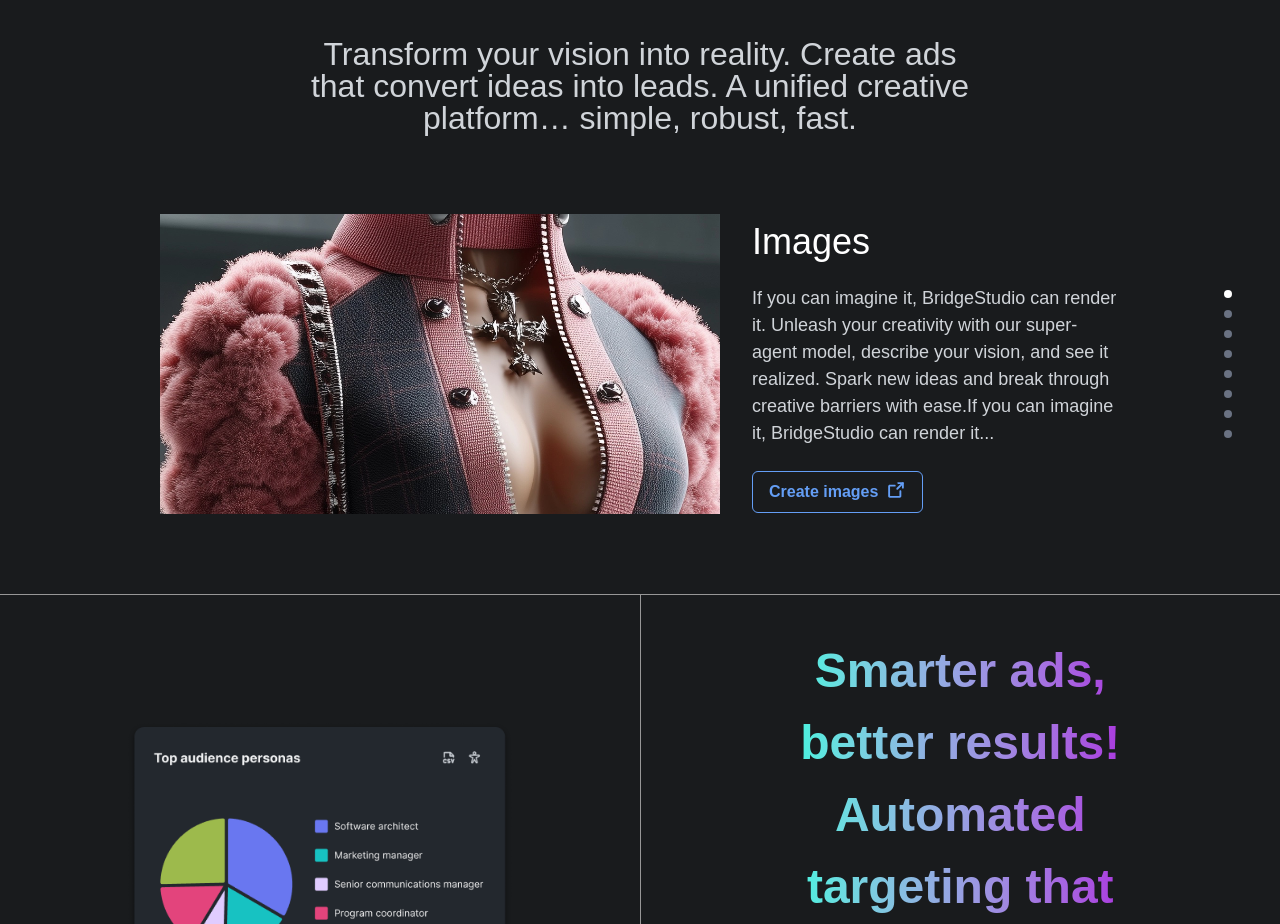
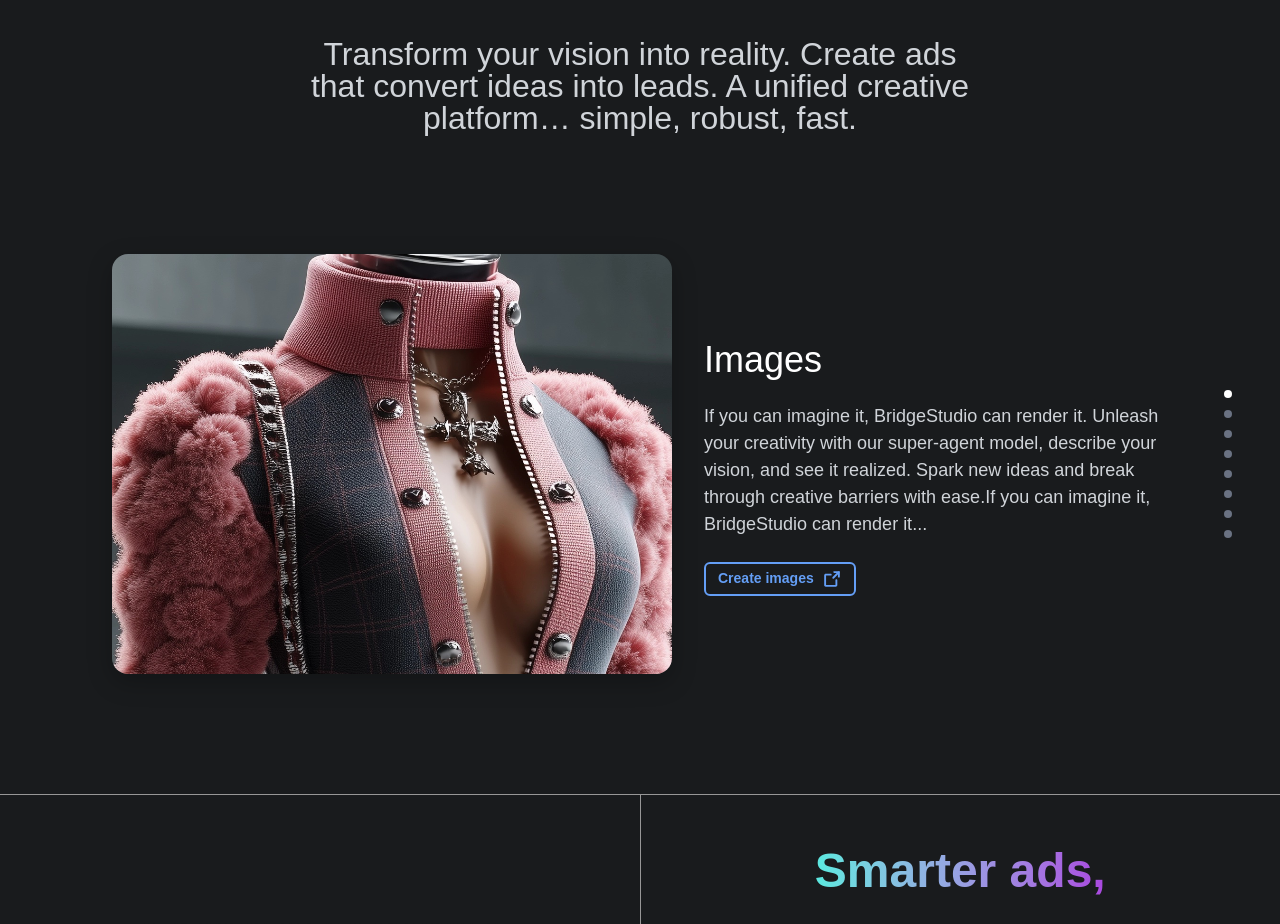
Before and after one commit to Abdulsamikamran/bridge-media-website, a Next.js app: page / in a window 1280 px wide. Shown: the part 1366-2290 px from the top of the page. Built offline with nearby package versions, Linux system fonts and the light colour scheme.

Commit message:
Carousel Updated
Animation still needs work

```diff
--- a/src/app/globals.css
+++ b/src/app/globals.css
@@ -1,4 +1,4 @@
-@import "tailwindcss";
+@import 'tailwindcss';
 
 /* ==================== */
 /* Root Theme Variables */
@@ -87,7 +87,29 @@ body {
   transition: background 0.2s ease;
 }
 .btn-outline {
-  @apply border border-[#649ef5] flex bg-none text-[#649ef5] font-semibold px-4 py-2 rounded-md;
+  display: inline-flex;
+  height: 34px;
+  padding: 7px 12px;
+  justify-content: center;
+  align-items: center;
+  gap: 4px;
+  border-radius: 6px;
+  border: 2px solid #649ef5;
+  background: transparent;
+  color: #649ef5;
+  font-size: 14px;
+  font-weight: 700;
+}
+
+.btn-outline img {
+  margin-left: 4px;
+}
+
+/* Disabled state */
+.btn-outline:disabled {
+  border-color: rgba(100, 158, 245, 0.5);
+  color: #446392;
+  cursor: not-allowed;
 }
 
 .btn-primary:hover {
@@ -99,3 +121,71 @@ body {
 .sub-text {
   @apply font-normal text-[32px] text-center leading-[100%] text-[#D0D4D9];
 }
+
+/* ================= */
+/* Carousel Animations */
+/* ================= */
+
+@keyframes slideInFromBottom {
+  0% {
+    transform: translateY(100%);
+    opacity: 0;
+  }
+  100% {
+    transform: translateY(0);
+    opacity: 1;
+  }
+}
+
+@keyframes slideOutToBottom {
+  0% {
+    transform: translateY(0);
+    opacity: 1;
+  }
+  100% {
+    transform: translateY(100%);
+    opacity: 0;
+  }
+}
+
+@keyframes fadeIn {
+  0% {
+    opacity: 0;
+  }
+  100% {
+    opacity: 1;
+  }
+}
+
+@keyframes fadeOut {
+  0% {
+    opacity: 1;
+  }
+  100% {
+    opacity: 0;
+  }
+}
+
+.carousel-slide-active {
+  animation: slideInFromBottom 0.8s ease-out forwards;
+  transform-origin: bottom center;
+}
+
+.carousel-slide-inactive {
+  animation: slideOutToBottom 0.8s ease-in forwards;
+  transform-origin: bottom center;
+}
+
+.carousel-text-active {
+  animation: fadeIn 0.8s ease-out forwards;
+}
+
+.carousel-text-inactive {
+  animation: fadeOut 0.8s ease-in forwards;
+}
+
+.carousel-image {
+  @apply rounded-2xl overflow-hidden;
+  aspect-ratio: 4/3;
+  box-shadow: 0px 8px 24px rgba(0, 0, 0, 0.25);
+}
--- a/src/components/ScrollCarosel.js
+++ b/src/components/ScrollCarosel.js
@@ -1,247 +1,249 @@
-"use client";
+'use client'
 
-import { useEffect, useRef, useState } from "react";
-import Image from "next/image";
+import { useEffect, useRef, useState } from 'react'
+import Image from 'next/image'
 
 const carouselData = [
   {
     id: 1,
-    title: "Images",
+    title: 'Images',
     description:
-      "If you can imagine it, BridgeStudio can render it. Unleash your creativity with our super-agent model, describe your vision, and see it realized. Spark new ideas and break through creative barriers with ease.If you can imagine it, BridgeStudio can render it...",
-    buttonText: "Create images",
-    image: "/assets/images/img-1.png",
+      'If you can imagine it, BridgeStudio can render it. Unleash your creativity with our super-agent model, describe your vision, and see it realized. Spark new ideas and break through creative barriers with ease.If you can imagine it, BridgeStudio can render it...',
+    buttons: [{ text: 'Create images', icon: '/assets/arrow-square-out.svg' }],
+    image: '/assets/images/img-1.png',
   },
   {
     id: 2,
-    title: "ADs",
+    title: 'ADs',
     description:
-      "Create winning ads in minutes… watch your ideas come to life, from ideation to publication with BridgeStudio—sketch, tweak, and see your vision unfold right before your eyes. Create, refine, repeat—it’s creativity in motion! ",
-    buttonText: "Create ads",
-    image: "/assets/images/img-2.png",
+      "Create winning ads in minutes… watch your ideas come to life, from ideation to publication with BridgeStudio—sketch, tweak, and see your vision unfold right before your eyes. Create, refine, repeat—it's creativity in motion! ",
+    buttons: [{ text: 'Create ads', icon: '/assets/arrow-square-out.svg' }],
+    image: '/assets/images/img-2.png',
   },
   {
     id: 3,
-    title: "Reels/shorts",
+    title: 'Reels/shorts',
     description:
-      "BridgeStudio turns your vision into stunning videos in seconds. No cameras, no actors, no editing headaches—just instant, high-def magic with a few clicks. Create the right video for the right channel in minutes.",
-    buttonText: "Create reels/shorts",
-    image: "/assets/images/img-3.png",
+      'BridgeStudio turns your vision into stunning videos in seconds. No cameras, no actors, no editing headaches—just instant, high-def magic with a few clicks. Create the right video for the right channel in minutes.',
+    buttons: [
+      { text: 'Create reels/shorts', icon: '/assets/arrow-square-out.svg' },
+      { text: 'Learn more', icon: '/assets/arrow-square-out.svg' },
+    ],
+    image: '/assets/images/img-3.png',
   },
   {
     id: 4,
-    title: "Sales",
+    title: 'Sales',
     description:
-      "Video converts! Capture your target audience and boost conversions faster with powerful, attention-grabbing content that drives results.",
-    buttonText: "Create videos",
-    image: "/assets/images/img-4.png",
+      'Video converts! Capture your target audience and boost conversions faster with powerful, attention-grabbing content that drives results.',
+    buttons: [{ text: 'Create videos', icon: '/assets/arrow-square-out.svg' }],
+    image: '/assets/images/img-4.png',
   },
   {
     id: 5,
-    title: "Marketing",
-    description:
-      "Create captivating, impactful videos. The keystone of your campaign—on brand, on time, and within budget.",
-    buttonText: "Create videos",
-    image: "/assets/images/img-5.png",
+    title: 'Marketing',
+    description: 'Create captivating, impactful videos. The keystone of your campaign—on brand, on time, and within budget.',
+    buttons: [
+      { text: 'Create videos', icon: '/assets/arrow-square-out.svg' },
+      { text: 'Get a demo', icon: '/assets/arrow-square-out.svg' },
+    ],
+    image: '/assets/images/img-5.png',
   },
   {
     id: 6,
-    title: "Audio",
+    title: 'Audio',
     description:
-      "Be your own sound studio. Effortlessly create engaging music, professional voiceover, clone unique voices, and dub content in multiple languages. From crisp narration to custom soundtracks, build high-quality audio in any voice, style, or language for pro-level advertisements.",
-    buttonText: "Create audio tracks",
+      'Be your own sound studio. Effortlessly create engaging music, professional voiceover, clone unique voices, and dub content in multiple languages. From crisp narration to custom soundtracks, build high-quality audio in any voice, style, or language for pro-level advertisements.',
+    buttons: [{ text: 'Create audio tracks', icon: '/assets/arrow-square-out.svg' }],
     image: null,
   },
   {
     id: 7,
-    title: "Social media franchise",
-    description: "Create your own social media franchise",
-    buttonText: "Create videos",
-    image: "/assets/images/img-6.png",
+    title: 'Social media franchise',
+    description: 'Create your own social media franchise',
+    buttons: [{ text: 'Create videos', icon: '/assets/arrow-square-out.svg' }],
+    image: '/assets/images/img-6.png',
   },
   {
     id: 8,
-    title: "Corporate training",
-    description:
-      "How do you get your employees ramped on the latest from your HR team, share it in minutes.",
-    buttonText: "Create videos",
-    image: "/assets/images/img-7.png",
+    title: 'Corporate training',
+    description: 'How do you get your employees ramped on the latest from your HR team, share it in minutes.',
+    buttons: [{ text: 'Create videos', icon: '/assets/arrow-square-out.svg' }],
+    image: '/assets/images/img-7.png',
   },
-];
+]
 
 export default function ScrollCarousel() {
-  const [currentIndex, setCurrentIndex] = useState(0);
-  const containerRef = useRef(null);
-  const isScrolling = useRef(false);
-  const touchStartY = useRef(0);
+  const [currentIndex, setCurrentIndex] = useState(0)
+  const [prevIndex, setPrevIndex] = useState(null)
+  const containerRef = useRef(null)
+  const isScrolling = useRef(false)
+  const touchStartY = useRef(0)
 
   const goToSlide = (index) => {
-    if (index === currentIndex || isScrolling.current) return;
+    if (index === currentIndex || isScrolling.current) return
 
-    setCurrentIndex(index);
-    isScrolling.current = true;
+    setPrevIndex(currentIndex)
+    setCurrentIndex(index)
+    isScrolling.current = true
     setTimeout(() => {
-      isScrolling.current = false;
-    }, 1000);
-  };
+      isScrolling.current = false
+    }, 1000)
+  }
 
   const handleWheel = (e) => {
     if (isScrolling.current) {
-      e.preventDefault();
-      return;
+      e.preventDefault()
+      return
     }
 
-    const direction = e.deltaY > 0 ? 1 : -1;
+    const direction = e.deltaY > 0 ? 1 : -1
 
     // Check if we're at the boundary and trying to scroll beyond
-    if (
-      (currentIndex === 0 && direction === -1) ||
-      (currentIndex === carouselData.length - 1 && direction === 1)
-    ) {
+    if ((currentIndex === 0 && direction === -1) || (currentIndex === carouselData.length - 1 && direction === 1)) {
       // Allow default scroll behavior
-      return;
+      return
     }
 
-    e.preventDefault();
-    const newIndex = Math.max(
-      0,
-      Math.min(carouselData.length - 1, currentIndex + direction)
-    );
+    e.preventDefault()
+    const newIndex = Math.max(0, Math.min(carouselData.length - 1, currentIndex + direction))
 
     if (newIndex !== currentIndex) {
-      setCurrentIndex(newIndex);
-      isScrolling.current = true;
+      setPrevIndex(currentIndex)
+      setCurrentIndex(newIndex)
+      isScrolling.current = true
       setTimeout(() => {
-        isScrolling.current = false;
-      }, 1000);
+        isScrolling.current = false
+      }, 1000)
     }
-  };
+  }
 
   const handleTouchStart = (e) => {
-    touchStartY.current = e.touches[0].clientY;
-  };
+    touchStartY.current = e.touches[0].clientY
+  }
 
   const handleTouchMove = (e) => {
     if (isScrolling.current) {
-      e.preventDefault();
-      return;
+      e.preventDefault()
+      return
     }
 
-    const touchY = e.touches[0].clientY;
-    const diff = touchStartY.current - touchY;
+    const touchY = e.touches[0].clientY
+    const diff = touchStartY.current - touchY
 
     if (Math.abs(diff) > 50) {
       // Threshold for swipe
-      const direction = diff > 0 ? 1 : -1;
+      const direction = diff > 0 ? 1 : -1
 
       // Check if we're at the boundary and trying to scroll beyond
-      if (
-        (currentIndex === 0 && direction === -1) ||
-        (currentIndex === carouselData.length - 1 && direction === 1)
-      ) {
+      if ((currentIndex === 0 && direction === -1) || (currentIndex === carouselData.length - 1 && direction === 1)) {
         // Allow default scroll behavior
-        return;
+        return
       }
 
-      e.preventDefault();
-      const newIndex = Math.max(
-        0,
-        Math.min(carouselData.length - 1, currentIndex + direction)
-      );
+      e.preventDefault()
+      const newIndex = Math.max(0, Math.min(carouselData.length - 1, currentIndex + direction))
 
       if (newIndex !== currentIndex) {
-        setCurrentIndex(newIndex);
-        isScrolling.current = true;
+        setPrevIndex(currentIndex)
+        setCurrentIndex(newIndex)
+        isScrolling.current = true
         setTimeout(() => {
-          isScrolling.current = false;
-        }, 1000);
+          isScrolling.current = false
+        }, 1000)
       }
     }
-  };
+  }
 
   useEffect(() => {
-    const container = containerRef.current;
-    if (!container) return;
+    const container = containerRef.current
+    if (!container) return
 
-    container.addEventListener("wheel", handleWheel, { passive: false });
-    container.addEventListener("touchstart", handleTouchStart, {
+    container.addEventListener('wheel', handleWheel, { passive: false })
+    container.addEventListener('touchstart', handleTouchStart, {
       passive: false,
-    });
-    container.addEventListener("touchmove", handleTouchMove, {
+    })
+    container.addEventListener('touchmove', handleTouchMove, {
       passive: false,
-    });
+    })
 
     return () => {
-      container.removeEventListener("wheel", handleWheel);
-      container.removeEventListener("touchstart", handleTouchStart);
-      container.removeEventListener("touchmove", handleTouchMove);
-    };
-  }, [currentIndex]);
+      container.removeEventListener('wheel', handleWheel)
+      container.removeEventListener('touchstart', handleTouchStart)
+      container.removeEventListener('touchmove', handleTouchMove)
+    }
+  }, [currentIndex])
 
   return (
-    <div
-      className="relative my-20 text-white h-[300px] overflow-hidden"
-      ref={containerRef}
-    >
+    <div className="relative my-20 text-white h-[500px] overflow-hidden max-w-screen-2xl mx-auto" ref={containerRef}>
       {/* Navigation Dots */}
       <div className="absolute right-8 top-1/2 transform -translate-y-1/2 flex flex-col gap-3 z-50">
         {carouselData.map((_, index) => (
           <button
             key={index}
             onClick={() => goToSlide(index)}
-            className={`w-2 h-2 rounded-full transition-all duration-300 ${
-              currentIndex === index ? "bg-white " : "bg-gray-500"
-            }`}
+            className={`w-2 h-2 rounded-full transition-all duration-300 ${currentIndex === index ? 'bg-white ' : 'bg-gray-500'}`}
             aria-label={`Go to slide ${index + 1}`}
           />
         ))}
       </div>
 
       {/* Slides */}
-      <div className="w-full h-full">
+      <div className="w-full h-full relative">
         {carouselData.map((item, index) => (
           <div
             key={item.id}
-            className={`absolute inset-0 flex items-center justify-center px-4 md:px-16 transition-all duration-1000 ease-in-out ${
-              index === currentIndex ? "opacity-100 z-20" : "opacity-0 z-10"
-            }`}
+            className={`absolute inset-0 flex items-center justify-center ${index === currentIndex || index === prevIndex ? 'visible' : 'invisible'}`}
           >
-            <div className="flex flex-wrap md:flex-nowrap gap-8 items-center justify-center max-w-7xl w-full px-4 md:px-20">
+            <div className="flex flex-wrap md:flex-nowrap gap-8 items-center justify-center max-w-6xl w-full px-4 md:px-8 lg:px-12 mx-auto">
+              {/* Image with slide animation */}
               {item.image ? (
-                <div className="relative w-[560px]  h-[480px] rounded-2xl overflow-hidden shrink-0">
-                  <Image
-                    src={item.image}
-                    alt={item.title}
-                    fill
-                    className="object-cover rounded-2xl"
-                  />
+                <div
+                  className={`carousel-image w-[560px] shrink-0 ${
+                    index === currentIndex ? 'carousel-slide-active z-20' : index === prevIndex ? 'carousel-slide-inactive z-10' : 'opacity-0 z-0'
+                  }`}
+                >
+                  <div className="relative w-full h-full">
+                    <Image src={item.image} alt={item.title} fill className="object-cover" />
+                  </div>
                 </div>
               ) : (
-                <div className="w-full h-full  flex items-center justify-center text-white rounded-2xl">
+                <div
+                  className={`carousel-image w-[560px] shrink-0 flex items-center justify-center text-white ${
+                    index === currentIndex ? 'carousel-slide-active z-20' : index === prevIndex ? 'carousel-slide-inactive z-10' : 'opacity-0 z-0'
+                  }`}
+                >
                   No Image Available
                 </div>
               )}
 
-              <div>
-                <h2 className="text-[36px] font-normal mb-4">{item.title}</h2>
-                <p className="text-[#D0D4D9] text-[18px] mb-6">
-                  {item.description}
-                </p>
-                <button className=" btn-outline">
-                  {item.buttonText}
-                  <Image
-                    src={"/assets/arrow-square-out.svg"}
-                    alt="arrow"
-                    width={20}
-                    height={20}
-                    className="ml-2"
-                  />
-                </button>
+              {/* Text with fade animation */}
+              <div className="flex-1 flex flex-col justify-center">
+                {/* Text content with slide animation */}
+                <div
+                  className={`${
+                    index === currentIndex ? 'carousel-text-active z-20' : index === prevIndex ? 'carousel-text-inactive z-10' : 'opacity-0 z-0'
+                  }`}
+                >
+                  <h2 className="text-[36px] font-normal mb-4">{item.title}</h2>
+                  <p className="text-[#D0D4D9] text-[18px] mb-6">{item.description}</p>
+                </div>
+
+                {/* Buttons without animation - fixed position */}
+                <div className="z-30 flex flex-wrap gap-3">
+                  {index === currentIndex &&
+                    item.buttons.map((button, btnIndex) => (
+                      <button key={btnIndex} className="btn-outline">
+                        {button.text}
+                        <Image src={button.icon} alt="arrow" width={20} height={20} />
+                      </button>
+                    ))}
+                </div>
               </div>
             </div>
           </div>
         ))}
       </div>
     </div>
-  );
+  )
 }
```
